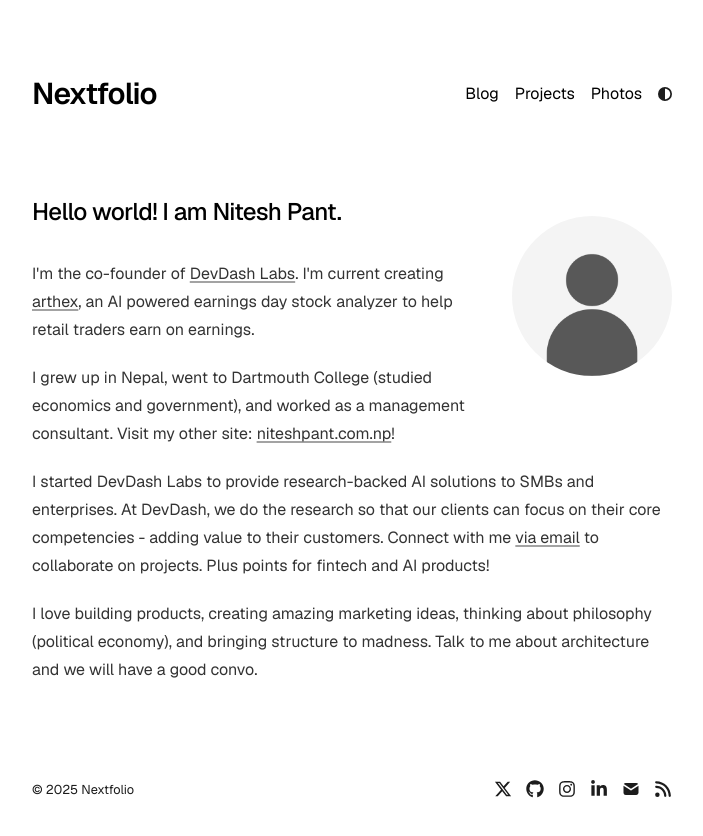
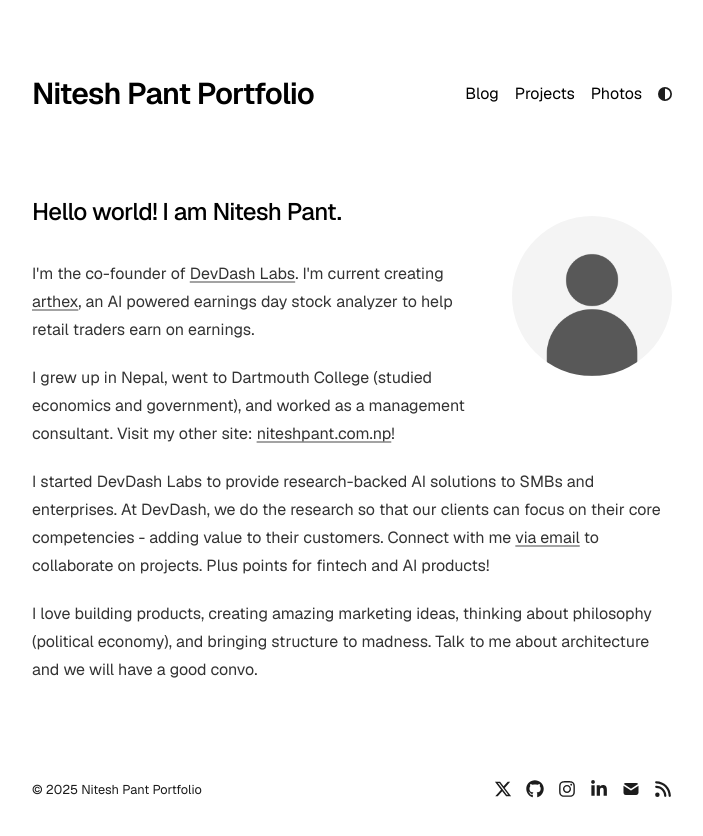
Before and after one commit to niteshpant99/niteshpant.com-site, a Next.js app: page / in a window 1280 px wide. Shown: the top 836 px of the page, without its empty margins (288-991 px from the left). Built offline with nearby package versions, Linux system fonts and the light colour scheme.

Commit message:
Update config.ts

```diff
--- a/app/config.ts
+++ b/app/config.ts
@@ -1,16 +1,16 @@
 export const metaData = {
-  baseUrl: "https://nextfolio-template.vercel.app/",
-  title: "Nextfolio",
-  name: "Sirius",
+  baseUrl: "https://niteshpant.com/",
+  title: "Nitesh Pant Portfolio",
+  name: "Nitesh",
   ogImage: "/opengraph-image.png",
   description:
-    "A clean, fast, and lightweight portfolio template built with Next.js, Vercel, and Tailwind CSS for optimal performance.",
+    "Portfolio page of Nitesh Pant. Co-founder @ DevDash Labs. Former management consultant. Dartmouth College educated political economist.",
 };
 
 export const socialLinks = {
-  twitter: "https://x.com/1tssirius",
-  github: "https://github.com/1msirius/Nextfolio",
+  twitter: "https://x.com/niteshpant56",
+  github: "https://github.com/niteshpant99",
   instagram: "https://www.instagram.com/",
-  linkedin: "https://www.linkedin.com/",
-  email: "mailto:example@gmail.com",
+  linkedin: "https://www.linkedin.com/in/niteshpant22/",
+  email: "mailto:nitesh.pant@devdashlabs.com",
 };
```
